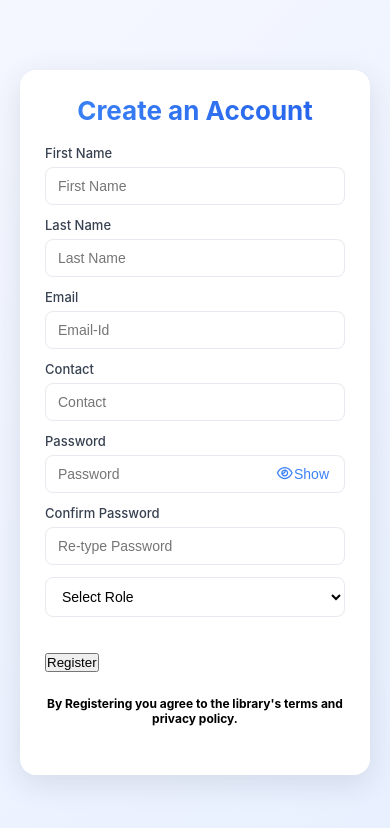
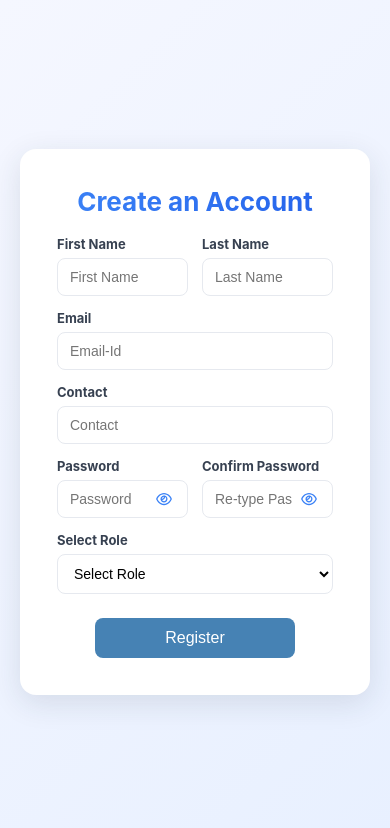
Before and after one commit to Shreyash1107/LibraryApplication, a React (Create React App) app: page / in a window 390 px wide. Shown: the top 828 px of the page. Built offline with nearby package versions, Linux system fonts and the light colour scheme.

Commit message:
Completed Registration Form for UI and done with CSS styling as well.

```diff
--- a/src/Components/Register.js
+++ b/src/Components/Register.js
@@ -1,4 +1,4 @@
-import { faEye } from "@fortawesome/free-regular-svg-icons";
+import { faEye, faEyeSlash } from "@fortawesome/free-regular-svg-icons";
 import { FontAwesomeIcon } from "@fortawesome/react-fontawesome";
 import { useState } from "react"
 import "./register.css";
@@ -22,6 +22,7 @@ const RegisterComponent = () => {
         role: ""
     });
     const [showPassword, setShowPassword] = useState(false);
+    const [showConfirmPassword, setShowConfirmPassword] = useState(false);
     const handleFormFields = (event) => {
         setReg(event.target.value);
     }
@@ -67,11 +68,22 @@ const RegisterComponent = () => {
                                 Password
                             </label>
                             <div className="password-row">
-                                <input type={showPassword ? "text" : "password"} name="password" value={reg.password}
-                                    onChange={handleFormFields} autoComplete="off" placeholder="Password" />
-                                <button type="submit" onClick={() => setShowPassword(true)}
-                                    className="password-toggle" aria-label="Toggle Password Visibility">
-                                    <FontAwesomeIcon icon={faEye} />{showPassword ? "Hide" : "Show"}
+                                <input
+                                    type={!showPassword ? "text" : "password"}
+                                    name="password"
+                                    value={reg.password}
+                                    onChange={handleFormFields}
+                                    autoComplete="off"
+                                    placeholder="Password"
+                                    className="input"
+                                />
+                                <button
+                                    type="button"
+                                    onClick={() => setShowPassword(!showPassword)}
+                                    className="password-toggle"
+                                    aria-label="Toggle password visibility"
+                                >
+                                    <FontAwesomeIcon icon={showPassword ? faEyeSlash : faEye} />
                                 </button>
                             </div>
                         </div>
@@ -79,28 +91,43 @@ const RegisterComponent = () => {
                             <label htmlFor="confirmPassword" className="label">
                                 Confirm Password
                             </label>
-                            <input type={showPassword ? "text" : "password"} name="confirmPassword"
-                                value={reg.confirmPassword} onChange={handleFormFields} placeholder="Re-type Password" />
+                            <div className="password-row">
+                                <input
+                                    type={!showConfirmPassword ? "text" : "password"}
+                                    name="confirmPassword"
+                                    value={reg.confirmPassword}
+                                    onChange={handleFormFields}
+                                    placeholder="Re-type Password"
+                                    className="input"
+                                    autoComplete="off"
+                                />
+                                <button
+                                    type="button"
+                                    onClick={() => setShowConfirmPassword(!showConfirmPassword)}
+                                    className="password-toggle"
+                                    aria-label="Toggle Confirm Password Visibility"
+                                >
+                                    <FontAwesomeIcon icon={showConfirmPassword ? faEyeSlash : faEye} />
+                                </button>
+                            </div>
                         </div>
                         <div className="field full-width">
                             <label htmlFor="role" className="label">
+                                Select Role
+                            </label>
                             <select name="role" value={reg.role} onChange={handleFormFields}>
                                 <option value="" disabled>Select Role</option>
                                 <option value="admin">Admin</option>
                                 <option value="user">Student</option>
                                 <option value="user">Librarian</option>
                             </select>
-                            </label>
+                        </div>
+                    </div>
                 </div>
                 <div className="actions">
-                            <button type="submit" onClick={handleSubmitDetails} className="btn-outline">
+                    <button type="submit" name="Register" value="reg" onClick={handleSubmitDetails}>
                         Register
                     </button>
-                        </div>
-                        <div className="small-muted">
-                            <b>By Registering you agree to the library's terms and privacy policy.</b>
-                        </div>
-                    </div>
                 </div>
             </div>
         </div>
--- a/src/Components/register.css
+++ b/src/Components/register.css
@@ -4,18 +4,9 @@
     padding: 0;
 }
 
-:root {
-    --bg-start: #f5f7ff;
-    --bg-end: #e8f0ff;
-    --card-bg: #ffffff;
-    --muted: #6b7280;
-    --text: #1f2937;
-    --border: #e6e9ef;
-    --danger: #dc2626;
-    --primary-1: #3b82f6;
-    --primary-2: #2563eb;
-    --focus-ring: rgba(59, 130, 246, 0.3);
-    --shadow-lg: 0 8px 30px rgba(37, 49, 63, 0.12);
+body {
+    background: linear-gradient(135deg, #f5f7ff, #e8f0ff);
+    font-family: "Inter", system-ui, -apple-system, "Segoe UI", Roboto, "Helvetica Neue", Arial;
 }
 
 .register-page {
@@ -23,27 +14,19 @@
     align-items: center;
     justify-content: center;
     min-height: 100vh;
-    background: linear-gradient(135deg, var(--bg-start), var(--bg-end));
     padding: 20px;
+    background: linear-gradient(135deg, #f5f7ff, #e8f0ff);
 }
 
 .register-card {
     width: 100%;
     max-width: 600px;
-    background: var(--card-bg);
+    background: #ffffff;
     border-radius: 16px;
-    box-shadow: var(--shadow-lg);
+    box-shadow: 0 8px 30px rgba(37, 49, 63, 0.12);
     padding: 36px;
-    color: var(--text);
+    color: #1f2937;
     border: 1px solid rgba(255, 255, 255, 0.4);
-    backdrop-filter: blur(10px);
-    animation: fadeIn 0.6s ease-out;
-    transition: transform 0.25s ease, box-shadow 0.25s ease;
-}
-
-.register-card:hover {
-    transform: translateY(-4px);
-    box-shadow: 0 12px 40px rgba(37, 49, 63, 0.18);
 }
 
 .register-header {
@@ -55,15 +38,17 @@
     margin: 0;
     font-size: 26px;
     font-weight: 700;
-    background: linear-gradient(90deg, var(--primary-1), var(--primary-2));
+    background: linear-gradient(90deg, #3b82f6, #2563eb);
     margin-bottom: 19px;
+    background-clip: text;
     -webkit-background-clip: text;
+    color: transparent;
     -webkit-text-fill-color: transparent;
 }
 
 .register-sub {
     margin-top: 8px;
-    color: var(--muted);
+    color: #6b7280;
     font-size: 14px;
 }
 
@@ -87,7 +72,7 @@
     font-size: 13px;
     color: #374151;
     margin-bottom: 6px;
-    font-weight: 500;
+    font-weight: bold;
     text-align: left;
 }
 
@@ -97,18 +82,51 @@ select {
     width: 100%;
     padding: 10px 12px;
     border-radius: 8px;
-    border: 1px solid var(--border);
+    border: 1px solid #e6e9ef;
     font-size: 14px;
     background: #fff;
     outline: none;
     transition: border-color 0.2s, box-shadow 0.2s;
 }
 
+.password-row {
+    position: relative;
+    display: flex;
+    align-items: center;
+}
+
+.password-row input {
+    width: 100%;
+    padding-right: 40px;
+}
+
+.password-toggle {
+    position: absolute;
+    right: 10px;
+    top: 50%;
+    transform: translateY(-50%);
+    background: transparent;
+    border: none;
+    cursor: pointer;
+    color: #4682B4;
+    font-size: 16px;
+    padding: 4px;
+    width: 28px;
+    height: 28px;
+    display: flex;
+    align-items: center;
+    justify-content: center;
+}
+
+.password-toggle:hover {
+    color: #5A9BD5;
+}
+
 .input:focus,
 input:focus,
 select:focus {
-    border-color: var(--primary-1);
-    box-shadow: 0 0 0 3px var(--focus-ring);
+    border-color: #3b82f6;
+    box-shadow: 0 0 0 3px rgba(59, 130, 246, 0.3);
 }
 
 .input-error {
@@ -131,7 +149,7 @@ select:focus {
     right: 10px;
     font-size: 14px;
     cursor: pointer;
-    color: var(--primary-1);
+    color: #3b82f6;
     background: transparent;
     border: none;
     padding: 4px 6px;
@@ -141,101 +159,28 @@ select:focus {
 
 .password-toggle:hover {
     background: rgba(59, 130, 246, 0.08);
-    color: var(--primary-2);
+    color: #2563eb;
 }
 
 .actions {
     display: flex;
-    justify-content: flex-end;
+    justify-content: center;
     gap: 10px;
     margin-top: 18px;
 }
 
-.btn {
-    padding: 10px 16px;
+.actions button {
+    width: 200px;
+    height: 40px;
+    background-color: steelblue;
+    color: white;
+    font-size: 16px;
+    border: none;
     border-radius: 8px;
-    border: none;
     cursor: pointer;
-    font-weight: 600;
-    font-size: 14px;
-    transition: transform 0.2s, box-shadow 0.2s;
+    transition: background 0.2s, transform 0.2s;
 }
 
-.btn.primary {
-    background-color: #4682B4;
-    color: #fff;
-    border: 1px solid rgba(0, 0, 0, 0.04);
+.actions button:hover {
+    background-color: green;
 }
-
-.btn.primary:hover {
-    background-color: #5A9BD5;
-    box-shadow: 0 4px 12px rgba(70, 130, 180, 0.25);
-    transform: translateY(-2px);
-}
-
-
-.primary:hover {
-    box-shadow: 0 4px 12px rgba(59, 130, 246, 0.25);
-    transform: translateY(-2px);
-}
-
-.outline {
-    background: #fff;
-    border: 1px solid var(--border);
-    color: #374151;
-}
-
-.outline:hover {
-    border-color: var(--primary-1);
-    color: var(--primary-1);
-}
-
-.small-muted {
-    font-size: 12px;
-    color: black;
-    margin-top: 12px;
-    text-align: center;
-    font-weight: bold;
-}
-
-.hint,
-.error-text {
-    font-size: 12px;
-    margin-top: 6px;
-    min-height: 18px;
-}
-
-.hint {
-    color: var(--muted);
-}
-
-.error-text {
-    color: var(--danger);
-}
-
-@keyframes fadeIn {
-    from {
-        opacity: 0;
-        transform: translateY(10px);
-    }
-
-    to {
-        opacity: 1;
-        transform: translateY(0);
-    }
-}
-
-@media (max-width: 720px) {
-    .register-grid {
-        grid-template-columns: 1fr;
-        gap: 12px;
-    }
-
-    .register-card {
-        padding: 24px;
-    }
-
-    .actions {
-        justify-content: space-between;
-    }
-}
```
Lines whose indentation alone changed are shown as unchanged.
